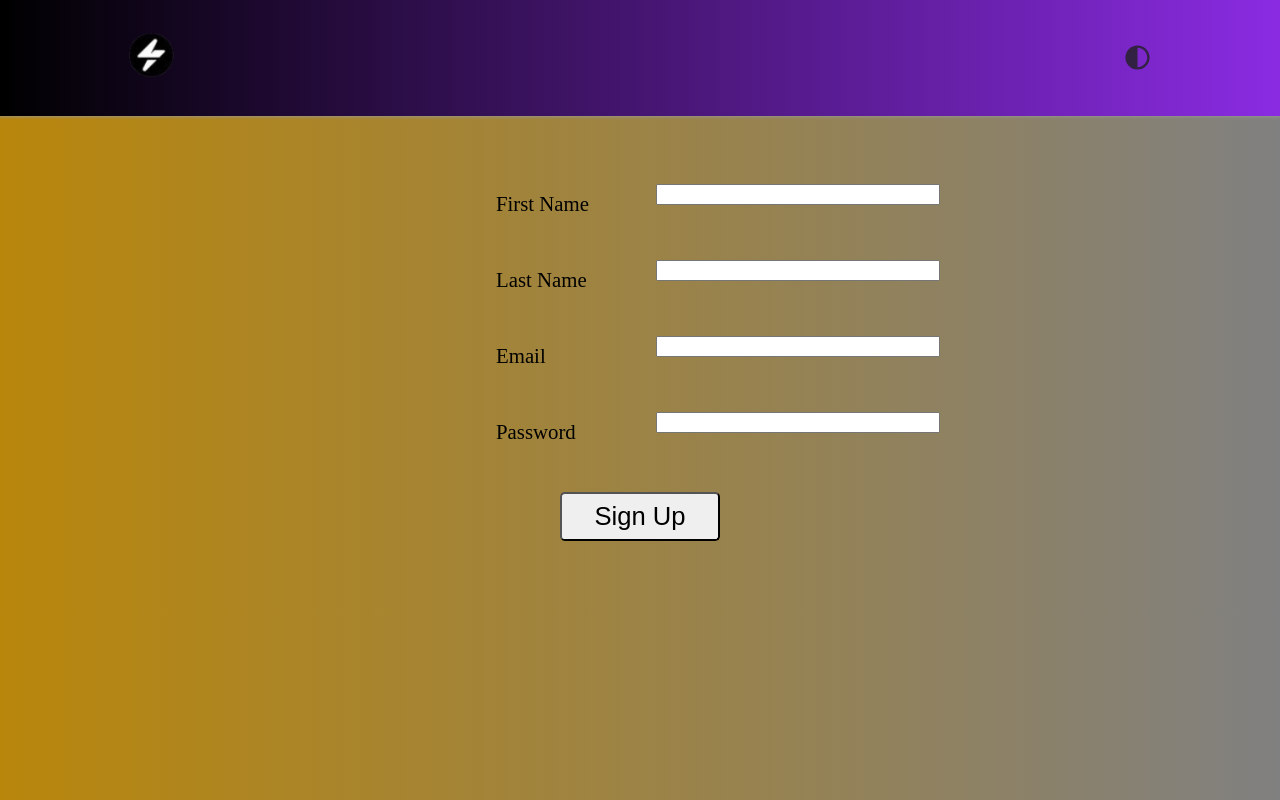
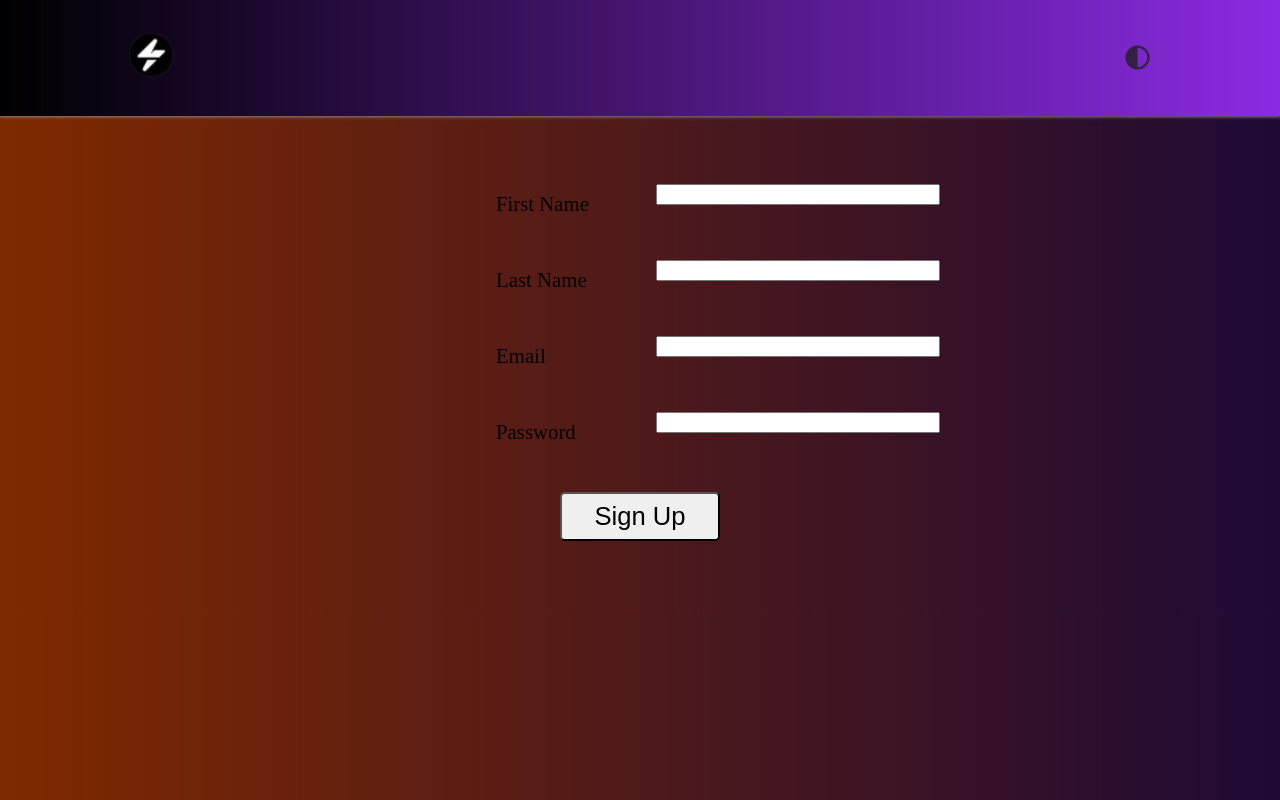
Before and after one commit to ebrest993/FamFilter, a React (Vite) app in the folder client/: page / in a window 1280 px wide. Built offline with nearby package versions, Linux system fonts and the light colour scheme.

Commit message:
changed background color

```diff
--- a/client/src/index.scss
+++ b/client/src/index.scss
@@ -6,5 +6,5 @@
   margin: 0;
   padding: 0;
   font-size: calc(12pt + 0.5vw);
-  background-image: linear-gradient(to right, darkgoldenrod , grey);
+  background-image: linear-gradient(to right, #7f2900 ,#1e0a34 );
 }
```
